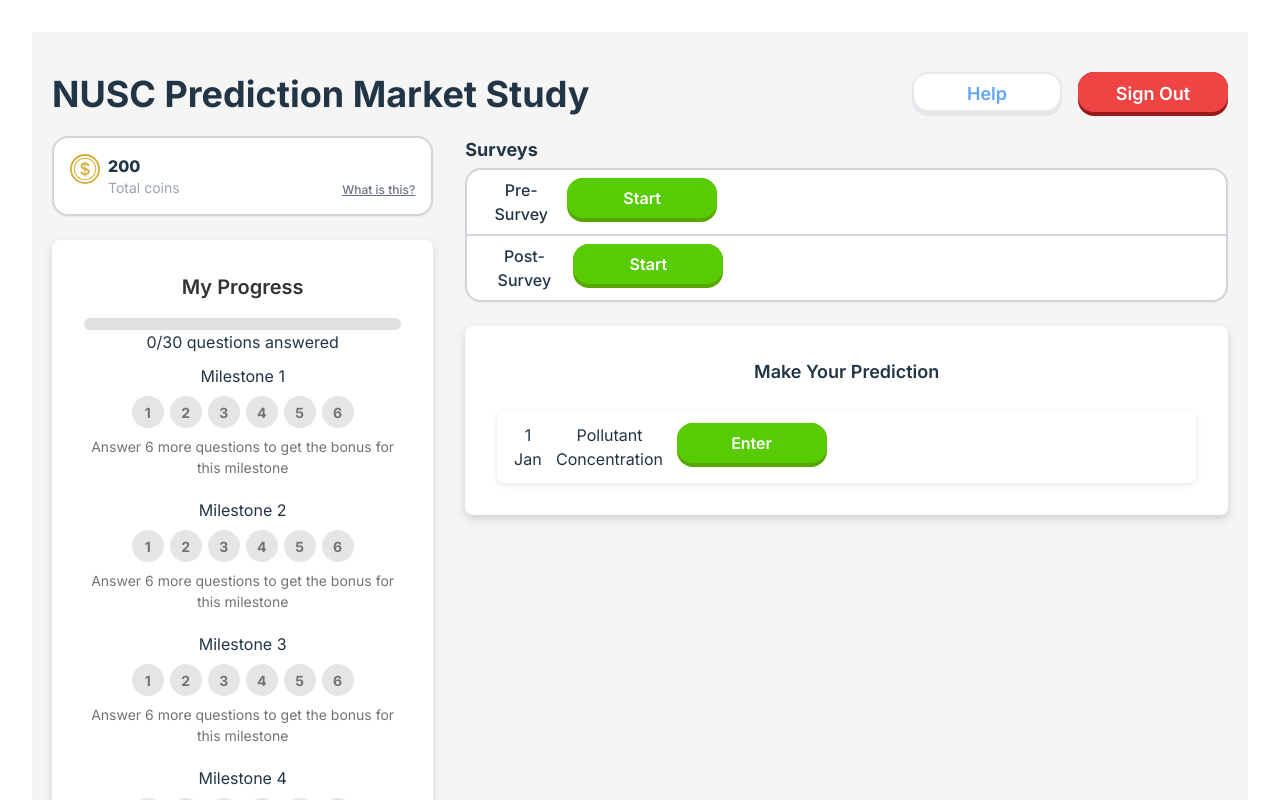
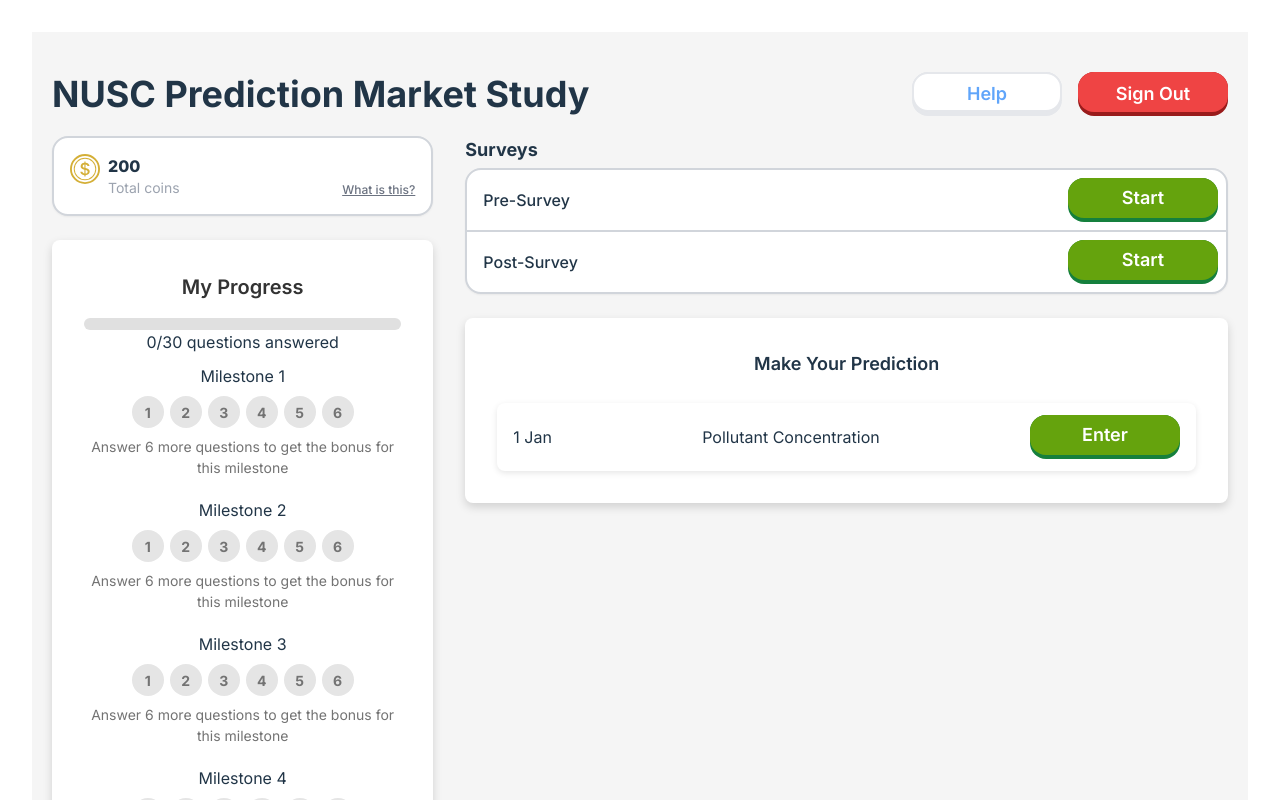
Before and after one commit to mongj/nusc-prediction-market, a React (Vite) app in the folder frontend/: page /dashboard in a window 1280 px wide. Shown: the top 800 px of the page. Built offline with nearby package versions, Linux system fonts and the light colour scheme.

Commit message:
Update Button css

```diff
--- a/frontend/src/components/Button/Button.tsx
+++ b/frontend/src/components/Button/Button.tsx
@@ -1,6 +1,4 @@
-// nusc-prediction-market/frontend/src/components/Button/Button.tsx
 import React from 'react';
-import './Button.css';
 
 interface ButtonProps {
     text: string;
@@ -8,11 +6,16 @@ interface ButtonProps {
 }
 
 const Button: React.FC<ButtonProps> = ({ text, onClick }) => (
-    <div className="button-container" onClick={onClick}>
-        <div className="button-background-dark"></div>
-        <div className="button-background-light"></div>
-        <div className="button-content">
-            <div className="button-text">{text}</div>
+    <div
+        className="relative h-full cursor-pointer hover:brightness-90"
+        onClick={onClick}
+    >
+        <div className="top-0 left-0 w-[150px] h-[44px] bg-green-700 rounded-[16px] transition-transform duration-200"></div>
+        <div className="absolute top-0 left-0 w-[150px] h-[40px] bg-lime-600 rounded-[16px] transition-transform duration-200"></div>
+        <div className="absolute top-[8px] left-0 w-[150px] flex justify-center items-center gap-3">
+            <div className="text-white text-lg font-semibold leading-6 text-center">
+                {text}
+            </div>
         </div>
     </div>
 );
```
